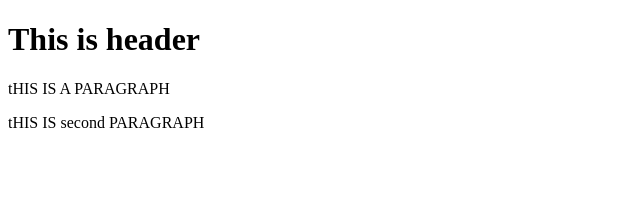
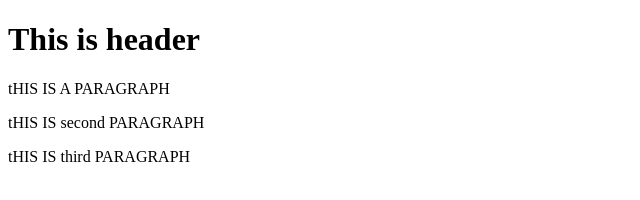
Before and after one commit to Ishannn05/Bootstrap-Test, a plain HTML site: page index.html in a window 1280 px wide. Shown: the whole page, without its empty margins (0-640 px from the left). Drawn offline with Linux system fonts and the light colour scheme.

Commit message:
Creating changes

```diff
--- a/index.html
+++ b/index.html
@@ -7,5 +7,6 @@
 		<h1> This is header </h1>
 		<p>tHIS IS A PARAGRAPH</p>
 		<p>tHIS IS second PARAGRAPH</p>
+		<p>tHIS IS third PARAGRAPH</p>
 	</body>
 </html>
```
